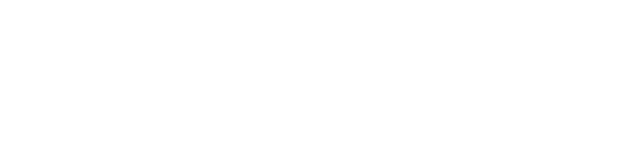
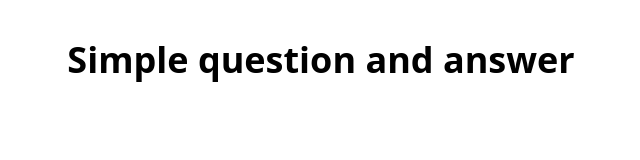
Before and after one commit to HmSani6699/As-project-7, a plain HTML site: page blog.html in a window 1280 px wide. Shown: the whole page, without its empty margins (319-959 px from the left). Drawn offline with nearby package versions, Linux system fonts and the light colour scheme.

```diff
--- a/blog.html
+++ b/blog.html
@@ -8,11 +8,20 @@
     <meta name="viewport"
         content="width=device-width, initial-scale=1.0">
     <title>Blog</title>
+    <!-- tailwind css link -->
+    <script src="https://cdn.tailwindcss.com">
+    </script>
 </head>
 
 <body>
     <!-- header part start -->
-    <header></header>
+    <header>
+        <h1
+            class="text-4xl font-bold text-center mt-10">
+            Simple
+            question and
+            answer</h1>
+    </header>
     <!-- header part end-->
 
     <!-- main section start -->
--- a/index.js
+++ b/index.js
@@ -182,3 +182,9 @@
   }, 1500);
   window.scrollTo(0, 0);
 });
+
+
+// //Simple question and answer part
+// const SimpleBlog = () => {
+
+// }
```
Also changed, not shown: index.html (+2 -1 lines).
